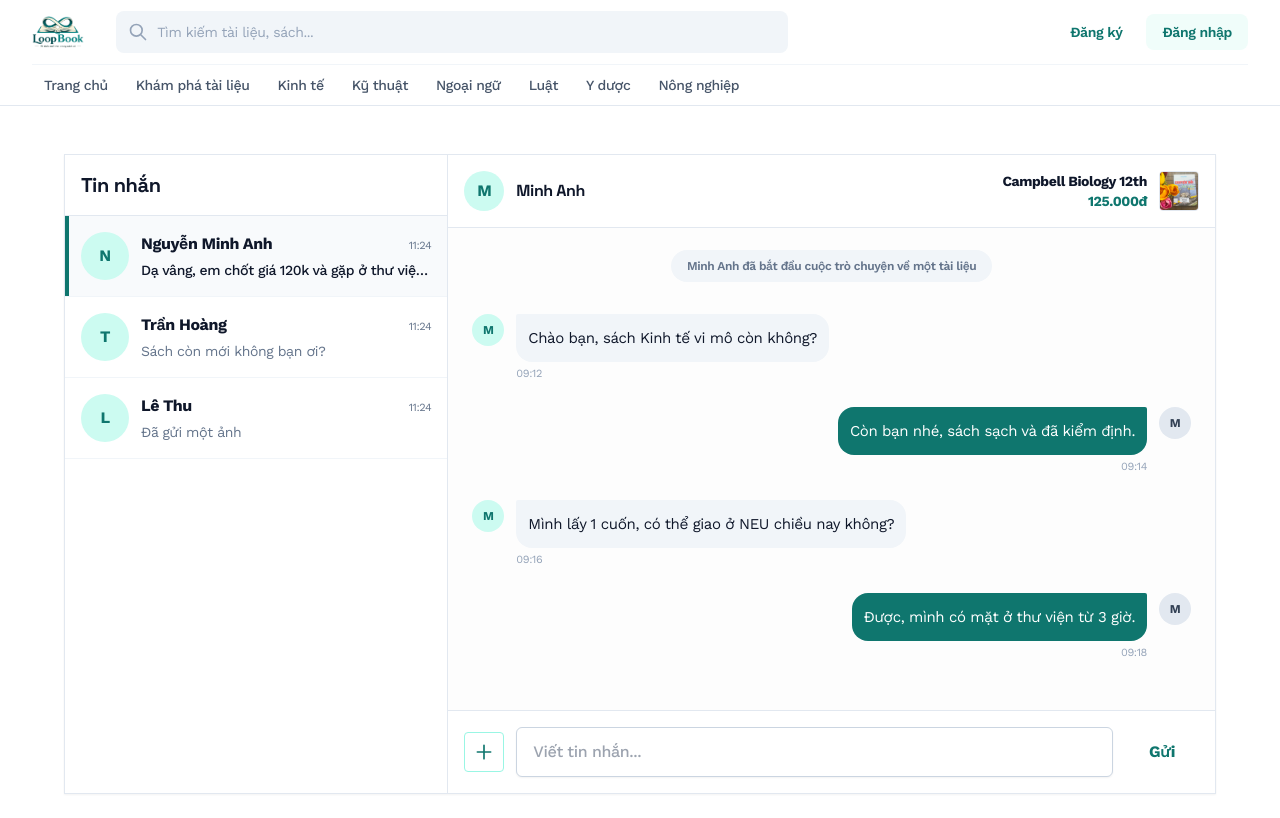
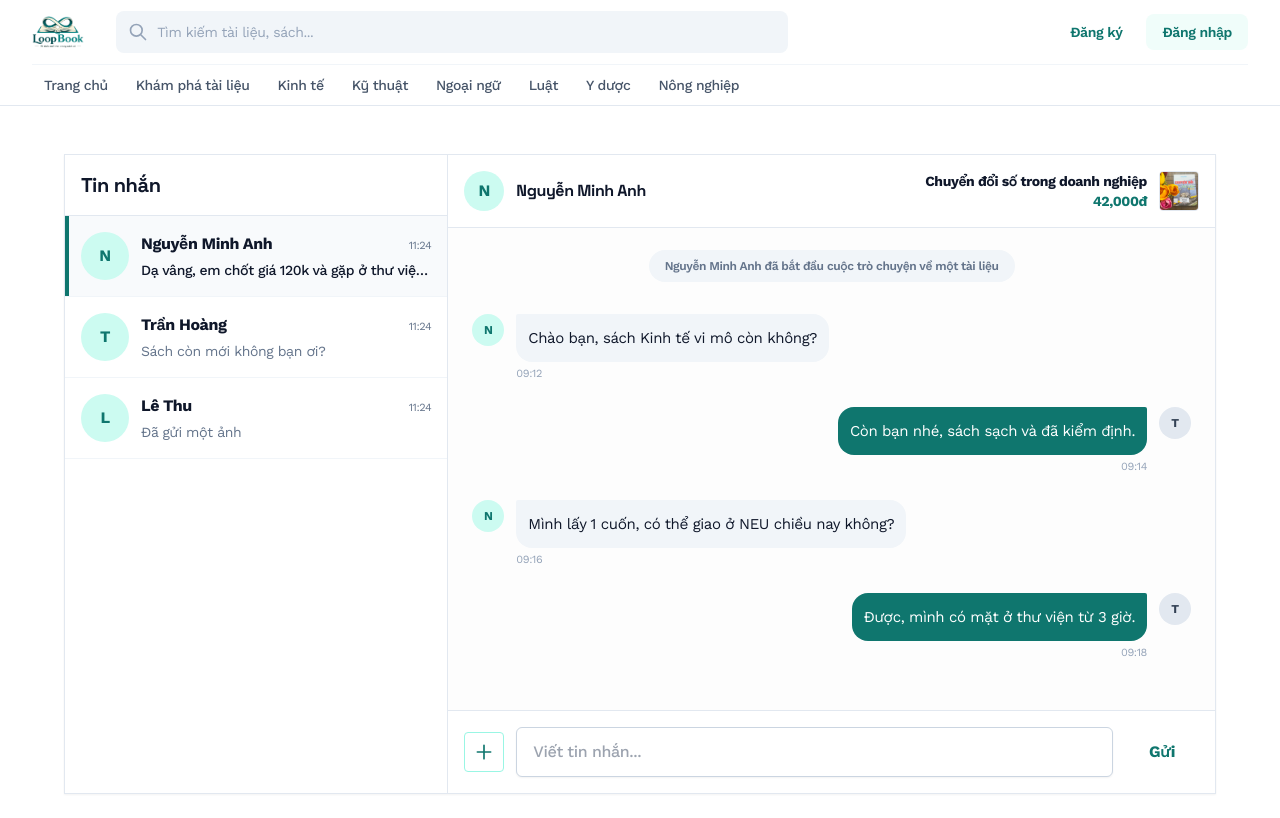
Before and after one commit to JustLeeT28/Loop_Book_Nhom2, a React (Vite) app in the folder fe/: page /tin-nhan in a window 1280 px wide. Built offline with nearby package versions, Linux system fonts and the light colour scheme; no server answers.

Commit message:
updatae messages

```diff
--- a/fe/src/components/layout/AppShell.jsx
+++ b/fe/src/components/layout/AppShell.jsx
@@ -13,6 +13,7 @@ import TransactionSuccessScreen from "../../pages/TransactionSuccessScreen";
 import PremiumScreen from "../../pages/PremiumScreen";
 import FavoritesScreen from "../../pages/FavoritesScreen";
 import TransactionsScreen from "../../pages/TransactionsScreen";
+import MyComplaintsScreen from "../../pages/MyComplaintsScreen";
 import DashboardScreen from "../../pages/DashboardScreen";
 import ProfileScreen from "../../pages/ProfileScreen";
 import AuthModal from "../auth/AuthModal";
@@ -60,6 +61,7 @@ export default function AppShell() {
           <Route element={<TransactionsScreen />} path="/giao-dich" />
            <Route element={<FavoritesScreen />} path="/yeu-thich" />
            <Route element={<ProfileScreen />} path="/profile" />
+           <Route element={<MyComplaintsScreen />} path="/khieu-nai" />
 
           <Route element={<DashboardScreen />} path="/quan-ly" />
 
--- a/fe/src/components/layout/TopNav.jsx
+++ b/fe/src/components/layout/TopNav.jsx
@@ -108,6 +108,10 @@ export default function TopNav() {
                           <svg className="w-4 h-4" fill="none" viewBox="0 0 24 24" stroke="currentColor"><path strokeLinecap="round" strokeLinejoin="round" strokeWidth="2" d="M3 10h18M7 15h1m4 0h1m-7 4h12a3 3 0 003-3V8a3 3 0 00-3-3H6a3 3 0 00-3 3v8a3 3 0 003 3z" /></svg>
                           Ví tiền
                         </Link>
+                        <Link to="/khieu-nai" onClick={() => setShowUserMenu(false)} className="flex items-center gap-3 px-4 py-2.5 hover:bg-slate-50 text-slate-700 text-sm">
+                          <svg className="w-4 h-4" fill="none" viewBox="0 0 24 24" stroke="currentColor"><path strokeLinecap="round" strokeLinejoin="round" strokeWidth="2" d="M12 9v2m0 4h.01M21 12a9 9 0 11-18 0 9 9 0 0118 0z" /></svg>
+                          Khiếu nại
+                        </Link>
 
                         {userData?.role === 'admin' && (
                           <>
--- a/fe/src/pages/MessagesScreen.jsx
+++ b/fe/src/pages/MessagesScreen.jsx
@@ -8,11 +8,23 @@ const socket = io("http://localhost:3001");
 export default function MessagesScreen() {
   const location = useLocation();
   const navigate = useNavigate();
-  const [messages, setMessages] = useState(conversations[0].messages);
+  const [activeConv, setActiveConv] = useState(0);
+  const [messages, setMessages] = useState([]);
   const [newMessage, setNewMessage] = useState("");
-  const room = "conversation_1";
   const messagesEndRef = useRef(null);
 
+  const currentConv = conversations[activeConv];
+  const currentBook = currentConv ? books.find(b => b.id === currentConv.bookId) || books[0] : books[0];
+  const room = currentConv ? currentConv.id : "conversation_1";
+
+  // Load initial messages from the conversation data
+  useEffect(() => {
+    if (currentConv) {
+      setMessages(currentConv.messages || []);
+    }
+  }, [currentConv]);
+
+  // Handle initial offer from navigation state
   useEffect(() => {
     if (location.state?.initialOffer) {
       const { bookTitle, offerPrice } = location.state.initialOffer;
@@ -26,11 +38,11 @@ export default function MessagesScreen() {
       socket.emit("send_message", offerMessage);
       setMessages((prev) => [...prev, offerMessage]);
 
-      // Clear state to prevent resending on refresh
       navigate(location.pathname, { replace: true });
     }
-  }, [location.state, navigate, location.pathname]);
+  }, [location.state, navigate, location.pathname, room]);
 
+  // Socket connection and room joining
   useEffect(() => {
     socket.emit("join_room", room);
 
@@ -41,7 +53,7 @@ export default function MessagesScreen() {
     return () => {
       socket.off("receive_message");
     };
-  }, []);
+  }, [room]);
 
   useEffect(() => {
     messagesEndRef.current?.scrollIntoView({ behavior: "smooth" });
@@ -80,9 +92,27 @@ export default function MessagesScreen() {
     }
   };
 
+  const switchConversation = (index) => {
+    setActiveConv(index);
+  };
+
+  if (!currentConv) {
+    return (
+      <div className="max-w-6xl mx-auto flex h-[calc(100vh-160px)] min-h-[600px] border border-slate-200 bg-white shadow-sm mt-6">
+        <div className="w-1/3 flex flex-col border-r border-slate-200">
+          <div className="p-4 border-b border-slate-200">
+            <h1 className="text-xl font-bold text-slate-900">Tin nhắn</h1>
+          </div>
+          <div className="flex-1 flex items-center justify-center text-slate-400">Không có tin nhắn</div>
+        </div>
+        <div className="w-2/3 flex items-center justify-center text-slate-400">Chọn một cuộc trò chuyện</div>
+      </div>
+    );
+  }
+
   return (
     <div className="max-w-6xl mx-auto flex h-[calc(100vh-160px)] min-h-[600px] border border-slate-200 bg-white shadow-sm mt-6">
-      {/* Left Sidebar: Conversatons List */}
+      {/* Left Sidebar: Conversations List */}
       <div className="w-1/3 flex flex-col border-r border-slate-200">
         <div className="p-4 border-b border-slate-200">
            <h1 className="text-xl font-bold text-slate-900">Tin nhắn</h1>
@@ -90,15 +120,23 @@ export default function MessagesScreen() {
 
         <div className="flex-1 overflow-y-auto">
            {conversations.map((c, i) => (
-             <div key={c.id} className={`p-4 border-b border-slate-100 flex gap-3 cursor-pointer transition-colors ${i === 0 ? "bg-slate-50 relative" : "bg-white hover:bg-slate-50"}`}>
-               {i === 0 && <div className="absolute left-0 top-0 bottom-0 w-1 bg-teal-700"></div>}
+             <div
+               key={c.id}
+               onClick={() => switchConversation(i)}
+               className={`p-4 border-b border-slate-100 flex gap-3 cursor-pointer transition-colors ${
+                 i === activeConv
+                   ? "bg-slate-50 relative"
+                   : "bg-white hover:bg-slate-50"
+               }`}
+             >
+               {i === activeConv && <div className="absolute left-0 top-0 bottom-0 w-1 bg-teal-700"></div>}
                <div className="w-12 h-12 bg-teal-100 rounded-full flex items-center justify-center text-teal-700 font-bold shrink-0">{c.name.charAt(0)}</div>
                <div className="flex-1 min-w-0">
                   <div className="flex justify-between items-baseline mb-1">
                      <p className="font-bold text-slate-900 truncate pr-2">{c.name}</p>
                      <span className="text-[11px] text-slate-500 shrink-0">11:24</span>
                   </div>
-                  <p className={`text-sm truncate ${i === 0 ? "text-slate-900 font-medium" : "text-slate-500"}`}>{c.preview}</p>
+                  <p className={`text-sm truncate ${i === activeConv ? "text-slate-900 font-medium" : "text-slate-500"}`}>{c.preview}</p>
                </div>
              </div>
            ))}
@@ -109,16 +147,18 @@ export default function MessagesScreen() {
       <div className="w-2/3 flex flex-col relative bg-white">
          <div className="p-4 border-b border-slate-200 flex justify-between items-center h-[73px]">
            <div className="flex items-center gap-3">
-              <div className="w-10 h-10 bg-teal-100 rounded-full flex items-center justify-center text-teal-700 font-bold shrink-0">M</div>
-              <h2 className="font-bold text-slate-900">Minh Anh</h2>
+              <div className="w-10 h-10 bg-teal-100 rounded-full flex items-center justify-center text-teal-700 font-bold shrink-0">{currentConv.name.charAt(0)}</div>
+              <h2 className="font-bold text-slate-900">{currentConv.name}</h2>
            </div>
 
            <div className="flex items-center gap-3">
              <div className="text-right hidden sm:block">
-               <p className="text-sm font-bold text-slate-900">Campbell Biology 12th</p>
-               <p className="text-sm font-bold text-teal-700">125.000đ</p>
+               <p className="text-sm font-bold text-slate-900">{currentBook.title}</p>
+               {currentBook.price && (
+                 <p className="text-sm font-bold text-teal-700">{currentBook.price.toLocaleString()}đ</p>
+               )}
              </div>
-             <img src={books[0].image} className="w-10 h-10 object-cover border border-slate-200 rounded" />
+             <img src={currentBook.image} className="w-10 h-10 object-cover border border-slate-200 rounded" />
            </div>
          </div>
 
@@ -127,13 +167,13 @@ export default function MessagesScreen() {
 
             {/* System / Context Message */}
             <div className="self-center bg-slate-100 px-4 py-2 rounded-full text-xs text-slate-500 font-semibold mb-2">
-               Minh Anh đã bắt đầu cuộc trò chuyện về một tài liệu
+               {currentConv.name} đã bắt đầu cuộc trò chuyện về một tài liệu
             </div>
 
             {messages.map((m, i) => (
               <div key={i} className={`flex max-w-[70%] gap-3 ${m.from === 'me' ? "self-end flex-row-reverse" : "self-start"}`}>
                 <div className={`w-8 h-8 rounded-full flex items-center justify-center font-bold text-xs shrink-0 ${m.from === 'me' ? 'bg-slate-200 text-slate-700' : 'bg-teal-100 text-teal-700'}`}>
-                  {m.from === 'me' ? 'M' : 'M'}
+                  {m.from === 'me' ? 'T' : currentConv.name.charAt(0)}
                 </div>
                 <div>
                    <div className={`p-3 text-[15px] leading-relaxed ${m.from === 'me' ? "bg-teal-700 text-white rounded-2xl rounded-tr-sm" : "bg-slate-100 text-slate-900 rounded-2xl rounded-tl-sm"}`}>
```
Also changed, not shown: 1 other file (tests, documents, lock files or other folders).
